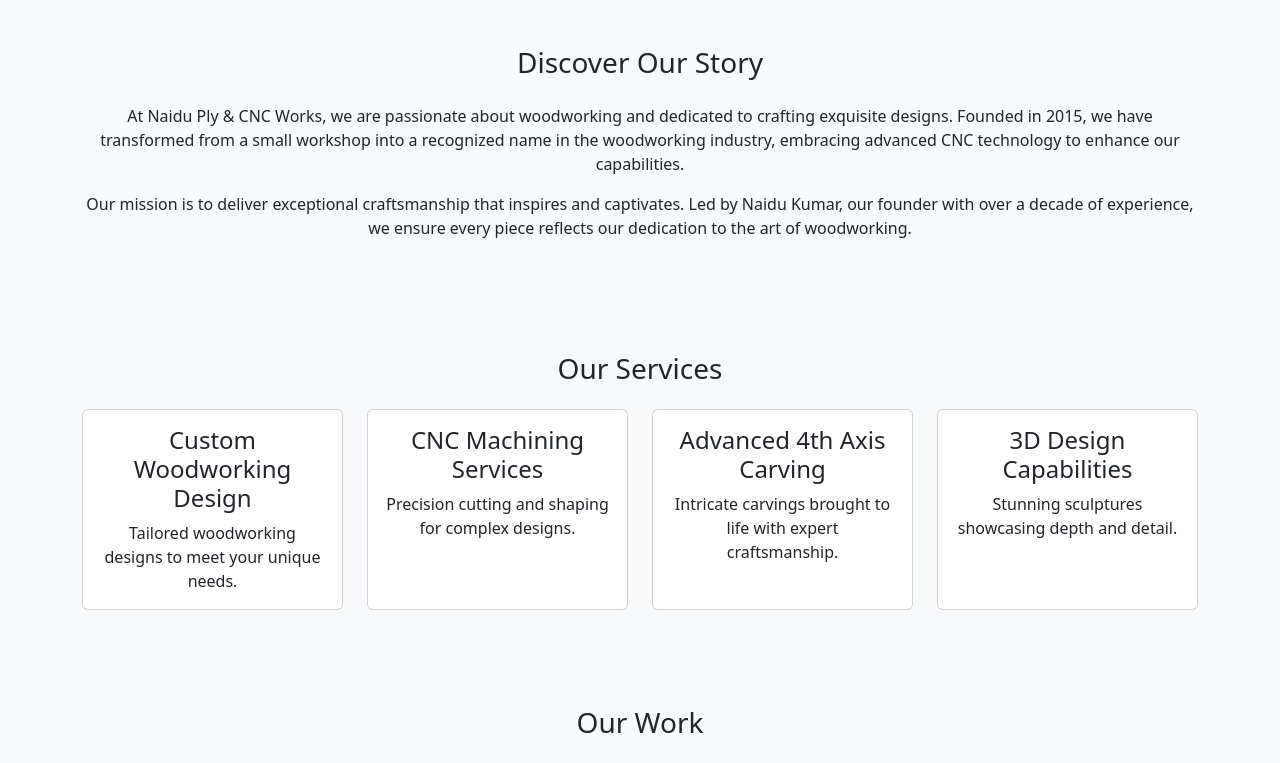
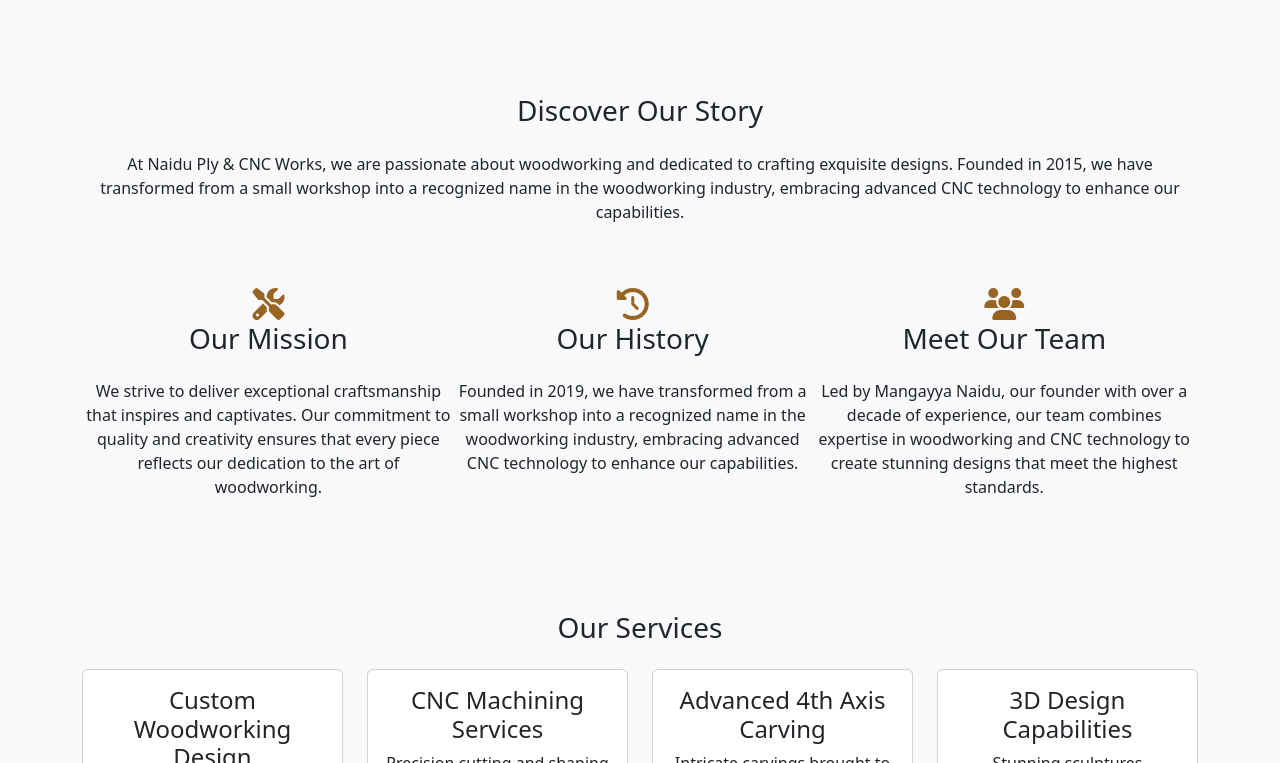
Before and after one commit to KalyaniGunnam/naidu-plywoods-and-new-woods, a plain HTML site: page homepage.html in a window 1280 px wide. Shown: the part 510-1273 px from the top of the page. Drawn offline with nearby package versions, Linux system fonts and the light colour scheme.

Commit message:
added homepage

```diff
--- a/homepage.html
+++ b/homepage.html
@@ -5,6 +5,7 @@
     <meta name="viewport" content="width=device-width, initial-scale=1.0">
     <title>Naidu Ply & CNC Works</title>
     <link href="https://cdn.jsdelivr.net/npm/bootstrap@5.3.0/dist/css/bootstrap.min.css" rel="stylesheet">
+    <link rel="stylesheet" href="https://cdnjs.cloudflare.com/ajax/libs/font-awesome/6.4.0/css/all.min.css">
 </head>
 <body class="bg-light text-dark">
     <!-- Header -->
@@ -30,11 +31,32 @@
     </section>
 
     <!-- About Section -->
-    <section id="about" class="py-5">
+    <section id="about" class="py-5 bg-light">
         <div class="container text-center">
-            <h3 class="mb-4">Discover Our Story</h3>
-            <p class="mb-3">At Naidu Ply & CNC Works, we are passionate about woodworking and dedicated to crafting exquisite designs. Founded in 2015, we have transformed from a small workshop into a recognized name in the woodworking industry, embracing advanced CNC technology to enhance our capabilities.</p>
-            <p>Our mission is to deliver exceptional craftsmanship that inspires and captivates. Led by Naidu Kumar, our founder with over a decade of experience, we ensure every piece reflects our dedication to the art of woodworking.</p>
+            <div class="discover-our-story py-5">
+                <h3 class="mb-4">Discover Our Story</h3>
+                <p class="mb-3">At Naidu Ply & CNC Works, we are passionate about woodworking and dedicated to crafting exquisite designs. Founded in 2015, we have transformed from a small workshop into a recognized name in the woodworking industry, embracing advanced CNC technology to enhance our capabilities.</p>
+            </div>
+
+            <div class="mission-history-team d-flex g-4">
+                <div class="our-mission">
+                    <i class="fas fa-tools" style="color: #986424; font-size: 2rem;"></i>
+                    <h3 class="mb-4">Our Mission</h3>
+                    <p class="mb-3">We strive to deliver exceptional craftsmanship that inspires and captivates. Our commitment to quality and creativity ensures that every piece reflects our dedication to the art of woodworking.</p>
+                </div>
+
+                <div class="our-history">
+                    <i class="fa fa-history" style="color: #986424; font-size: 2rem;"></i>
+                    <h3 class="mb-4">Our History</h3>
+                    <p class="mb-3">Founded in 2019, we have transformed from a small workshop into a recognized name in the woodworking industry, embracing advanced CNC technology to enhance our capabilities.</p>
+                </div>
+
+                <div class="our-team">
+                    <i class="fa fa-users" style="color: #986424; font-size: 2rem;"></i>
+                    <h3 class="mb-4">Meet Our Team</h3>
+                    <p class="mb-3">Led by Mangayya Naidu, our founder with over a decade of experience, our team combines expertise in woodworking and CNC technology to create stunning designs that meet the highest standards.</p>
+                </div>
+            </div>
         </div>
     </section>
 
```
